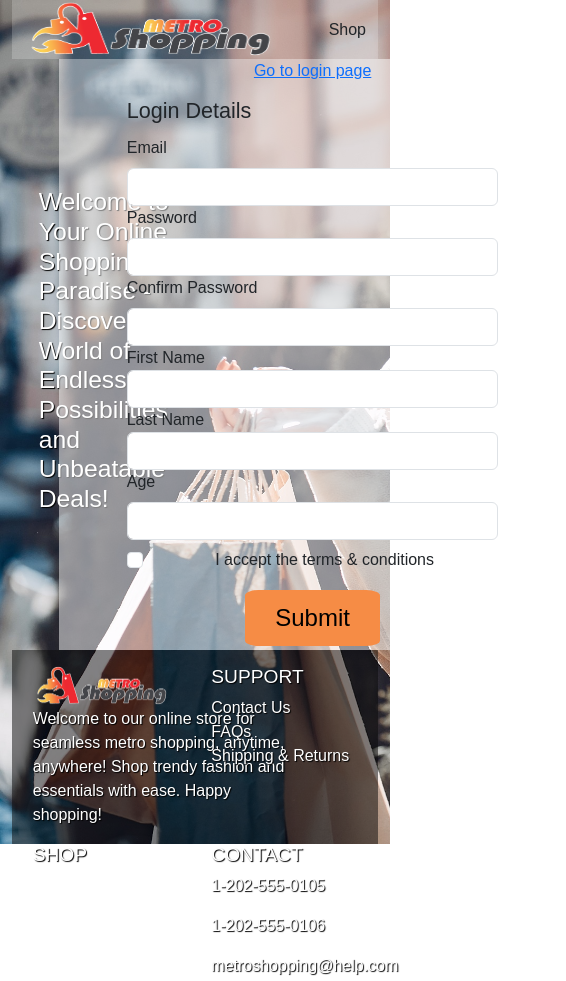
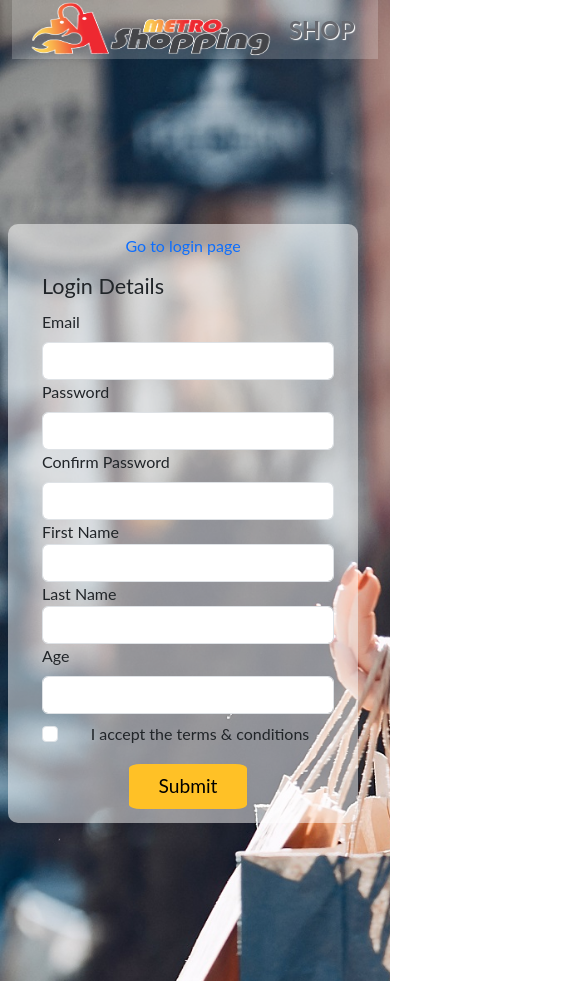
Before and after one commit to 14marlon/pair-project-api, a plain HTML site: page register.html in a window 390 px wide. Shown: the top 981 px of the page, 566 px wide, since content can reach past the window. Drawn offline with nearby package versions, Linux system fonts and the light colour scheme; no server answers.

Commit message:
fix styling of login-register section

```diff
--- a/login.css
+++ b/login.css
@@ -1,33 +1,70 @@
 /* @import url('https://fonts.cdnfonts.com/css/bauhaus-modern'); */
-
 
 body{
     margin: 0px;
     padding: 0px;
-    font-family: sans-serif;
+    font-family: "Lato", Arial, sans-serif;
 }
 
+.link-text{
+    text-decoration: none;
+    color: #000000;
+}
+
+.link-text:hover{
+    text-decoration: underline;
+    font-weight: bold;
+    color: #000000;
+}
+.nav-link{
+    text-decoration: none;
+    color: #67696f;
+    text-shadow: 1px 1px 1px rgb(255, 255, 255);
+    font-size: 1.5rem;
+    font-weight: bold;
+    width: 50%;
+    text-align: center;
+    text-transform: uppercase;
+
+}
+
+.nav-link:hover{
+    color: #000000;
+    text-shadow: 1px 1px 1px rgb(139, 139, 139);
+}
 .hidden{
     display: none;
 }
 
 .login-register-container{
-    height: 70vh;
+    height: 73vh;
+    display: flex;
+    justify-content: center;
+    min-width: 350px;
+
 }
 .login-container{
-    padding-top: 10px;
-    width: 50vh;
-    margin-left: 60%;
+    min-width: 350px;
     height: 30vh;
-    margin-top: 40%;
     background-color: rgb(255, 255, 255, .5);
     border-radius: 10px;
+    padding: 10px 30px;
     /* border: 2px solid rgb(255, 255, 255); */
 }
+.register{
+    min-width: 300px;
+}
+.form-error{
+    font-size: .5;
+}
+
 .register-container{
-    width: 60vh;
-    margin-left: 60%;
+
     background-color: rgb(255, 255, 255, .5);
+    min-width: 350px;
+    border-radius: 10px;
+    padding: 10px 30px;
+
 }
 .header {
     margin-left: 0%;
@@ -60,11 +97,13 @@ text-shadow: 1px 1px 1px black;
     background-position-y: 20%;
     height: 100vh;
 
+
 }
 .headline-banner{
     width: 50%;
     display: flex;
     align-items: center;
+    min-width: 350px;
 }
 .headline-text{
     vertical-align: center;
@@ -73,14 +112,15 @@ text-shadow: 1px 1px 1px black;
     margin-left: 10%;
 }
 .footer{
-    display: flex;
-    justify-content: space-evenly;
+    /* display: flex;
+    justify-content: space-evenly; */
     color: white;
     text-shadow: 1px 1px 1px black;
     background-color: rgb(8, 8, 8, .5);
-    height: 23vh;
+    /* height: 23vh; */
     padding-top: 15px;
     margin: 0;
+    width: 100%;
 
 }
 
@@ -89,6 +129,9 @@ text-shadow: 1px 1px 1px black;
     color: white;
     text-shadow: 1px 1px 1px black;
 
+}
+.footer a:hover{
+    text-decoration: underline;
 }
 
 .footer-logo-img{
@@ -99,16 +142,34 @@ text-shadow: 1px 1px 1px black;
 }
 
 .about{
-    width: 30vh;
+    font-size: .8rem;
 }
 
 .login-register-button{
-    background-color: #f68c45;
+    background-color: #ffc126;
     border: none;
     border-radius: 10%;
-    font-size: 1.5rem;
-    padding: 10px 30px;
+    font-size: 1.2rem;
+    padding: 8px 30px;
 }
-.login-register-button :hover{
-    border: 2px solid #000000;
+.login-register-button:hover{
+    background-color: #8d8e8f;
 }
+@media screen
+  and (max-width: 540px) {
+    .headline-banner{
+        display: none;
+    }
+    .login-register-container{
+        height: 110vh;
+    }
+    .login-container{
+        height: 40%;
+    }
+    .background{
+        height: 100%;
+    }
+    .register-container{
+        margin: auto;
+    }
+}
```
